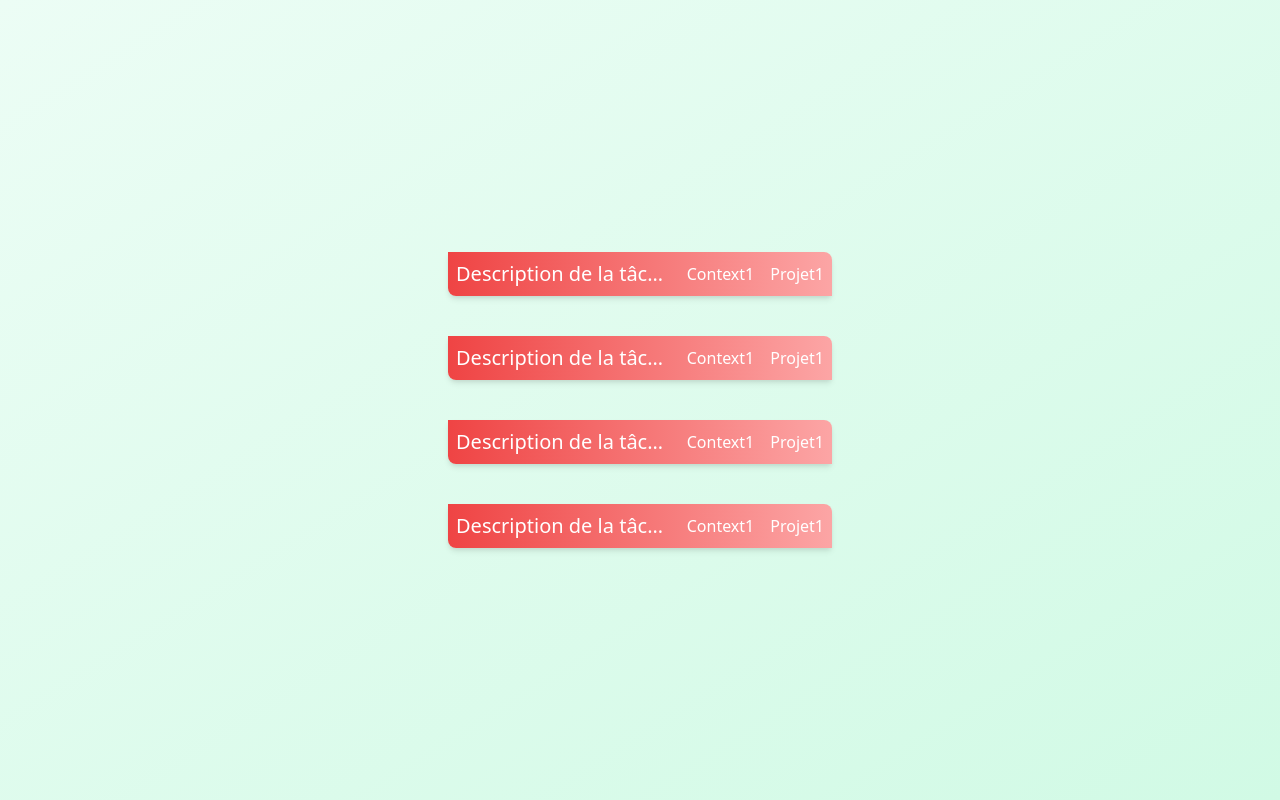
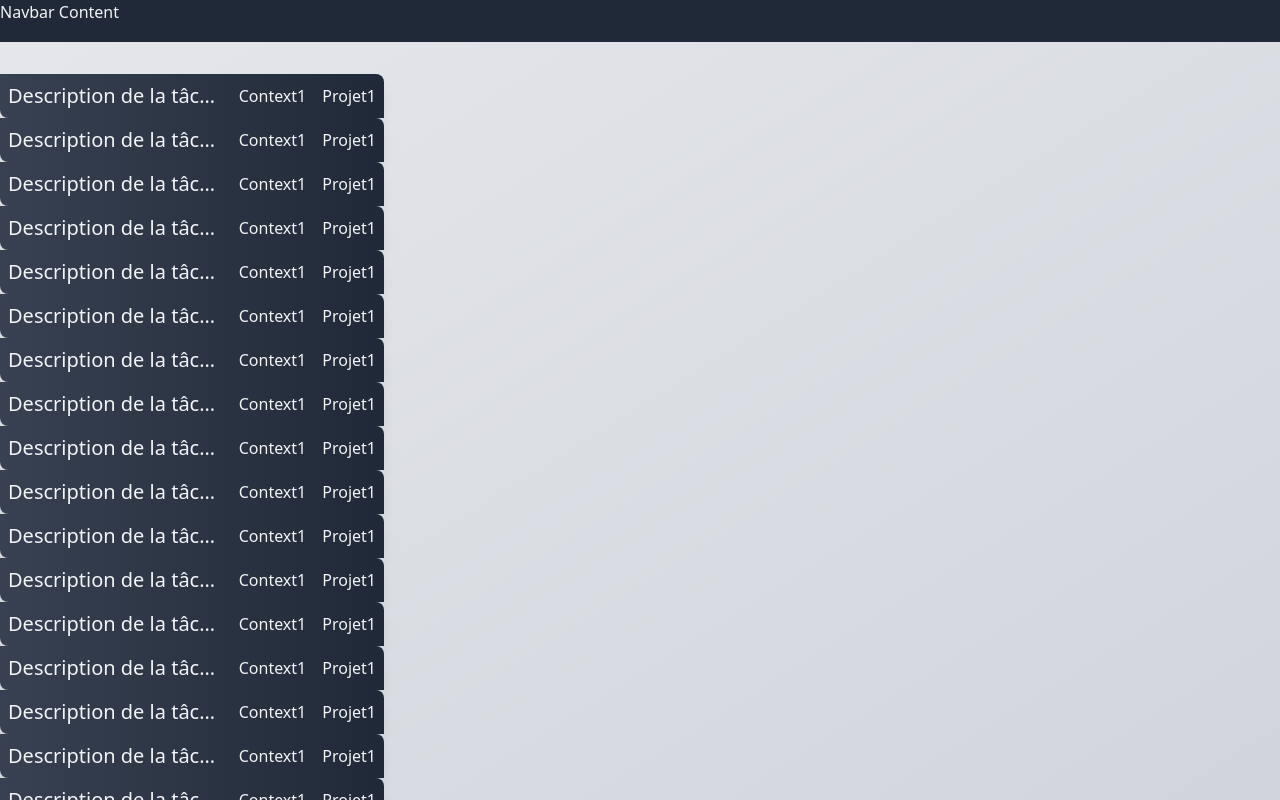
Before and after one commit to danymat/Taskbreaker, a Vue app: page / in a window 1280 px wide. Built offline with nearby package versions, Linux system fonts and the light colour scheme.

Commit message:
feat: Added navbar and corrected overscoll

```diff
--- a/src/App.vue
+++ b/src/App.vue
@@ -1,15 +1,23 @@
 <template>
-  <div class="grid content-center justify-center gap-10 bg-gradient-to-br from-green-50 to-green-100 h-screen">
-    <Task title="Description de la tâche" context="Context1" project="Projet1"/>
-    <Task title="Description de la tâche" context="Context1" project="Projet1"/>
-    <Task title="Description de la tâche" context="Context1" project="Projet1"/>
-    <Task title="Description de la tâche" context="Context1" project="Projet1"/>
+  <div
+    class="flex flex-col h-screen bg-gradient-to-br from-gray-200 to-gray-300"
+  >
+    <Navbar class="mb-8" />
+    <div class="content-center justify-center overflow-y-auto gap-10">
+      <div v-for="x in 100">
+        <Task
+          title="Description de la tâche"
+          context="Context1"
+          project="Projet1"
+        />
+      </div>
+    </div>
   </div>
 </template>
 
 <script setup>
-import Task from "./components/Task.vue"
-
+import Task from "./components/Task.vue";
+import Navbar from "./components/Navbar.vue";
 
 // This starter template is using Vue 3 experimental <script setup> SFCs
 // Check out https://github.com/vuejs/rfcs/blob/script-setup-2/active-rfcs/0000-script-setup.md
--- /dev/null
+++ b/src/components/Navbar.vue
@@ -0,0 +1,5 @@
+<template>
+  <div class="bg-gray-800 h-64 flex text-gray-100">Navbar Content</div>
+</template>
+<script setup>
+</script>
--- a/src/components/Task.vue
+++ b/src/components/Task.vue
@@ -1,6 +1,6 @@
 <template>
   <div
-    class="flex flex-row p-2 gap-4 max-w-sm bg-gradient-to-r items-center justify-evenly content-center from-red-500 to-red-300 rounded-tr-lg rounded-bl-lg text-white shadow-md"
+    class="flex flex-row p-2 gap-4 max-w-sm bg-gradient-to-r items-center justify-evenly content-center from-gray-700 to-gray-800 rounded-tr-lg rounded-bl-lg text-gray-100 shadow-lg"
   >
     <h2 class="text-xl font-bolds truncate">{{ title }}</h2>
     <div class="font-light">{{ context }}</div>
```
